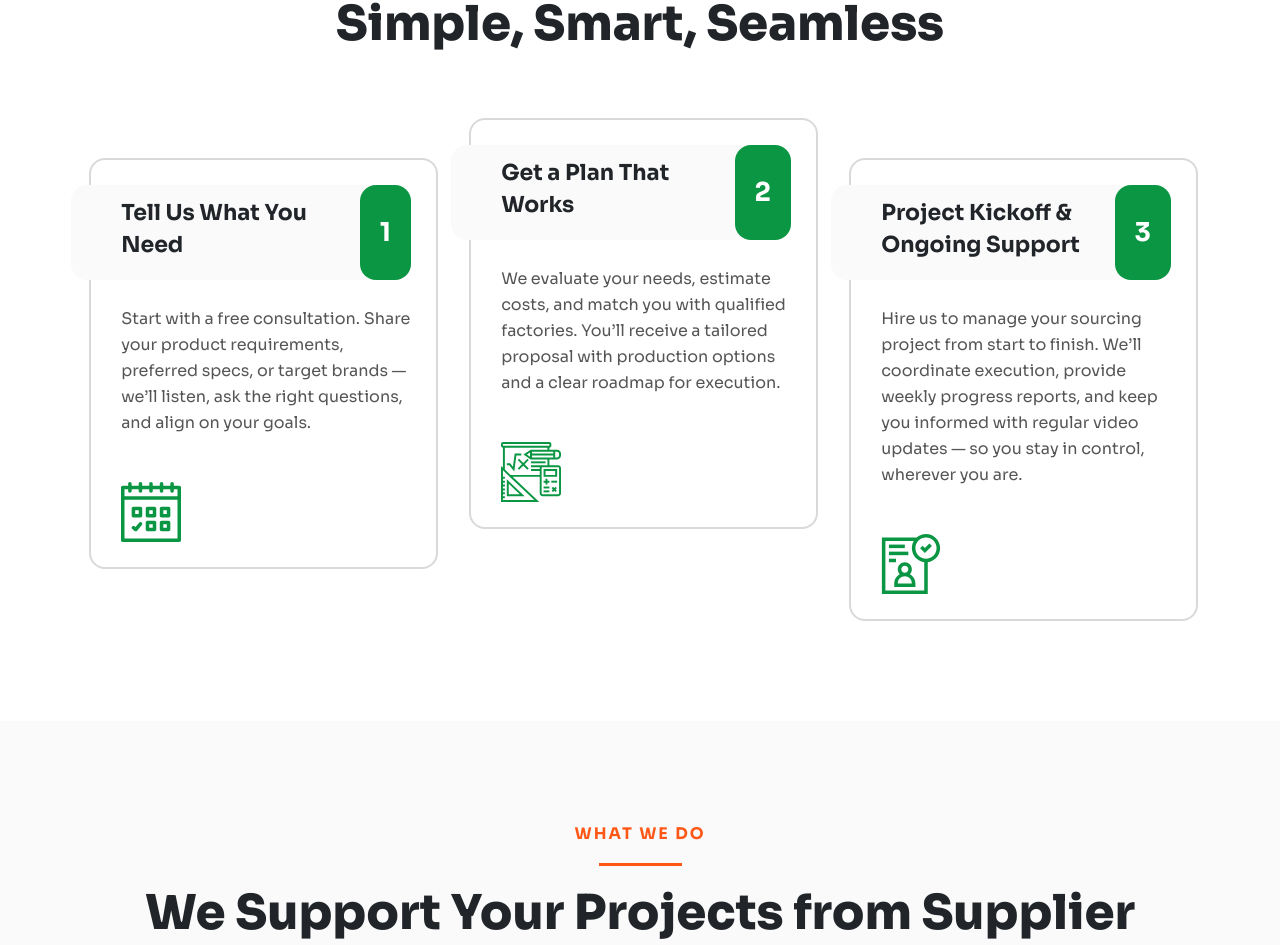
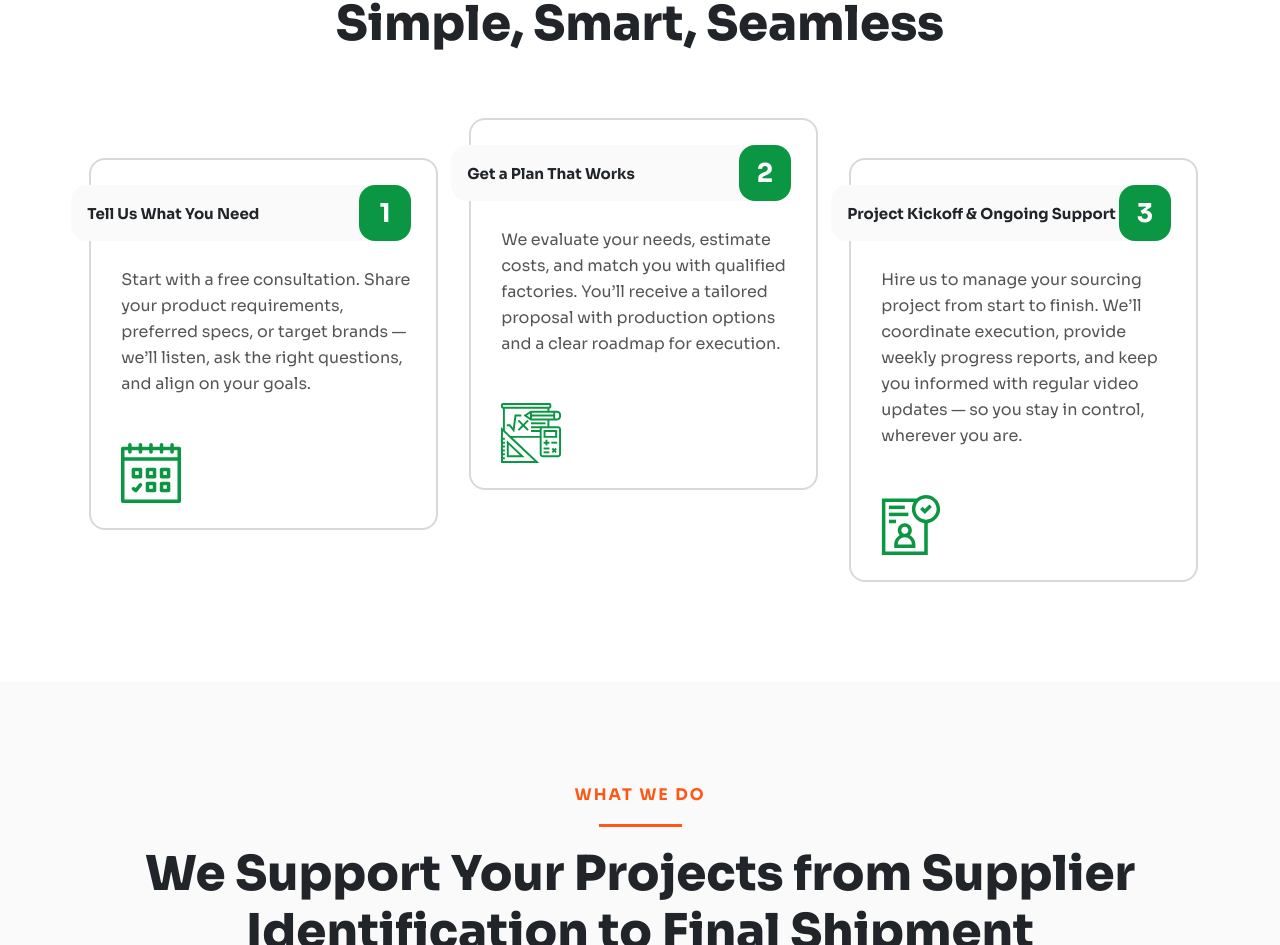
Before and after one commit to ctsin/energix, a Next.js app: page /about in a window 1280 px wide. Shown: the part 1482-2427 px from the top of the page. Built offline with nearby package versions, Linux system fonts and the light colour scheme.

Commit message:
layout fix

```diff
--- a/public/assets/css/responsive.css
+++ b/public/assets/css/responsive.css
@@ -300,10 +300,6 @@
   .contact-info h4 {
     font-size: 16px;
   }
-  .free-consultation-number h3 {
-    font-size: 22px;
-    line-height: 32px;
-  }
   .free-consultation p {
     padding-left: 30px;
     padding-bottom: 30px;
--- a/public/assets/css/style.css
+++ b/public/assets/css/style.css
@@ -873,14 +873,19 @@ button.button {
 .free-consultation-number span {
     font-size: 30px;
     font-weight: bold;
-    padding: 38px 29px;
+    display: flex;
+    align-items: center;
+    justify-content: center;
+    width: 2em;
+    height: 2em;
     border-radius: 16px;
     color: white;
 }
 .free-consultation-number h3 {
-    font-size: 26px;
-    font-weight: bold;
-    line-height: 36px;
+    font-size: 15px;
+    font-weight: bold;
+    line-height: 1;
+    margin-bottom: 0;
 }
 .free-consultation {
     border: 2px solid #D9D9D9;
@@ -899,7 +904,7 @@ button.button {
     align-items: center;
     background-color: #FAFAFA;
     justify-content: space-between;
-    padding-left: 50px;
+    padding-left: 1em;
     border-radius: 16px;
     margin-bottom: 26px;
     margin-left: -20px;
```
